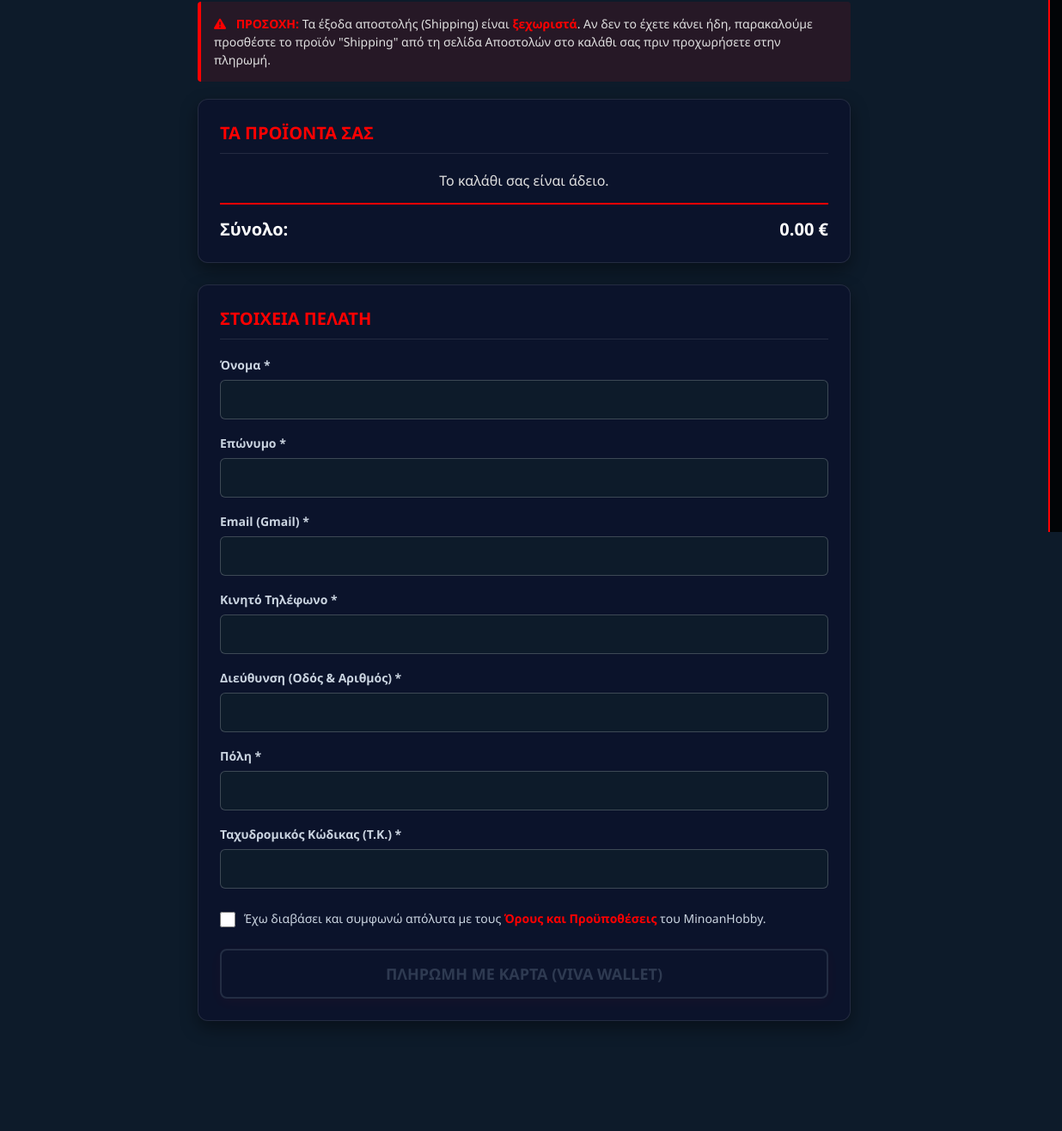
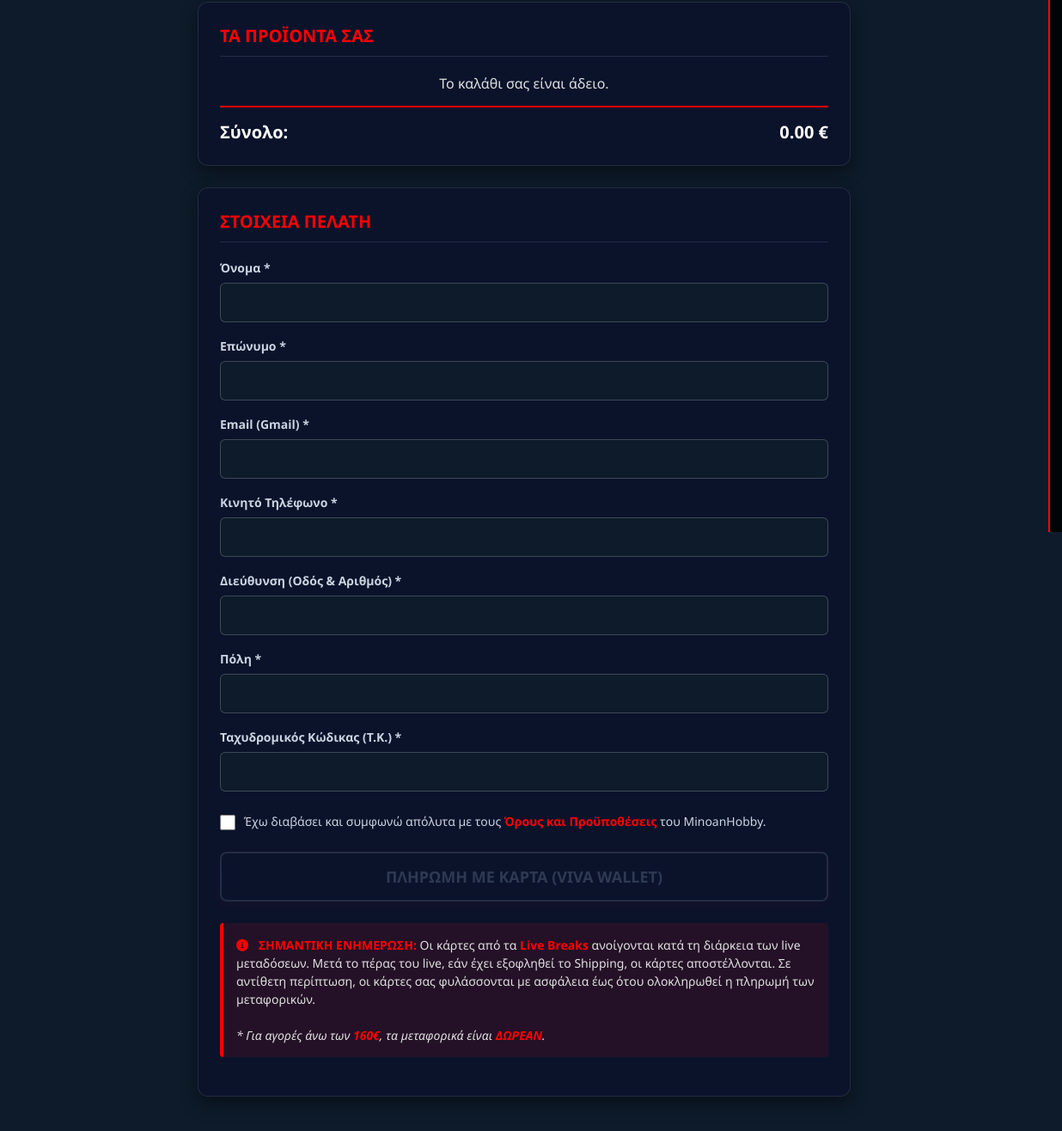
Before and after one commit to Alekakis/MinoanHobby, a website: page checkout.html in a window 1280 px wide. Shown: the part 181-1497 px from the top of the page at 86% size, 0-1236 px from the left. Before the commit the page ends 1409 px from the top, so only its background shows below. Drawn offline with Linux system fonts and the light colour scheme.

Commit message:
Update shipping alert message in checkout.html

```diff
--- a/checkout.html
+++ b/checkout.html
@@ -104,11 +104,6 @@
 
         <div id="stock-timer" class="timer-banner"></div>
 
-        <div class="shipping-alert">
-            <i class="fas fa-exclamation-triangle" style="color: #ff0000; margin-right: 8px;"></i>
-            <strong>ΠΡΟΣΟΧΗ:</strong> Τα έξοδα αποστολής (Shipping) είναι <strong>ξεχωριστά</strong>. Αν δεν το έχετε κάνει ήδη, παρακαλούμε προσθέστε το προϊόν "Shipping" από τη σελίδα Αποστολών στο καλάθι σας πριν προχωρήσετε στην πληρωμή.
-        </div>
-
         <div class="box-panel">
             <h2>Τα Προϊόντα σας</h2>
             <div id="cart-summary-list"></div>
@@ -163,6 +158,15 @@
 
                 <button type="submit" class="submit-btn" id="submit-order-btn">Πληρωμη με Καρτα (Viva Wallet)</button>
             </form>
+
+            <div class="shipping-alert" style="margin-top: 25px;">
+                <i class="fas fa-info-circle" style="color: #ff0000; margin-right: 8px;"></i>
+                <strong>ΣΗΜΑΝΤΙΚΗ ΕΝΗΜΕΡΩΣΗ:</strong> Οι κάρτες από τα <strong>Live Breaks</strong> ανοίγονται κατά τη διάρκεια των live μεταδόσεων.
+                Μετά το πέρας του live, εάν έχει εξοφληθεί το Shipping, οι κάρτες αποστέλλονται.
+                Σε αντίθετη περίπτωση, οι κάρτες σας φυλάσσονται με ασφάλεια έως ότου ολοκληρωθεί η πληρωμή των μεταφορικών.
+                <br><br>
+                <em>* Για αγορές άνω των <strong>160€</strong>, τα μεταφορικά είναι <strong>ΔΩΡΕΑΝ</strong>.</em>
+            </div>
         </div>
     </main>
 
```
